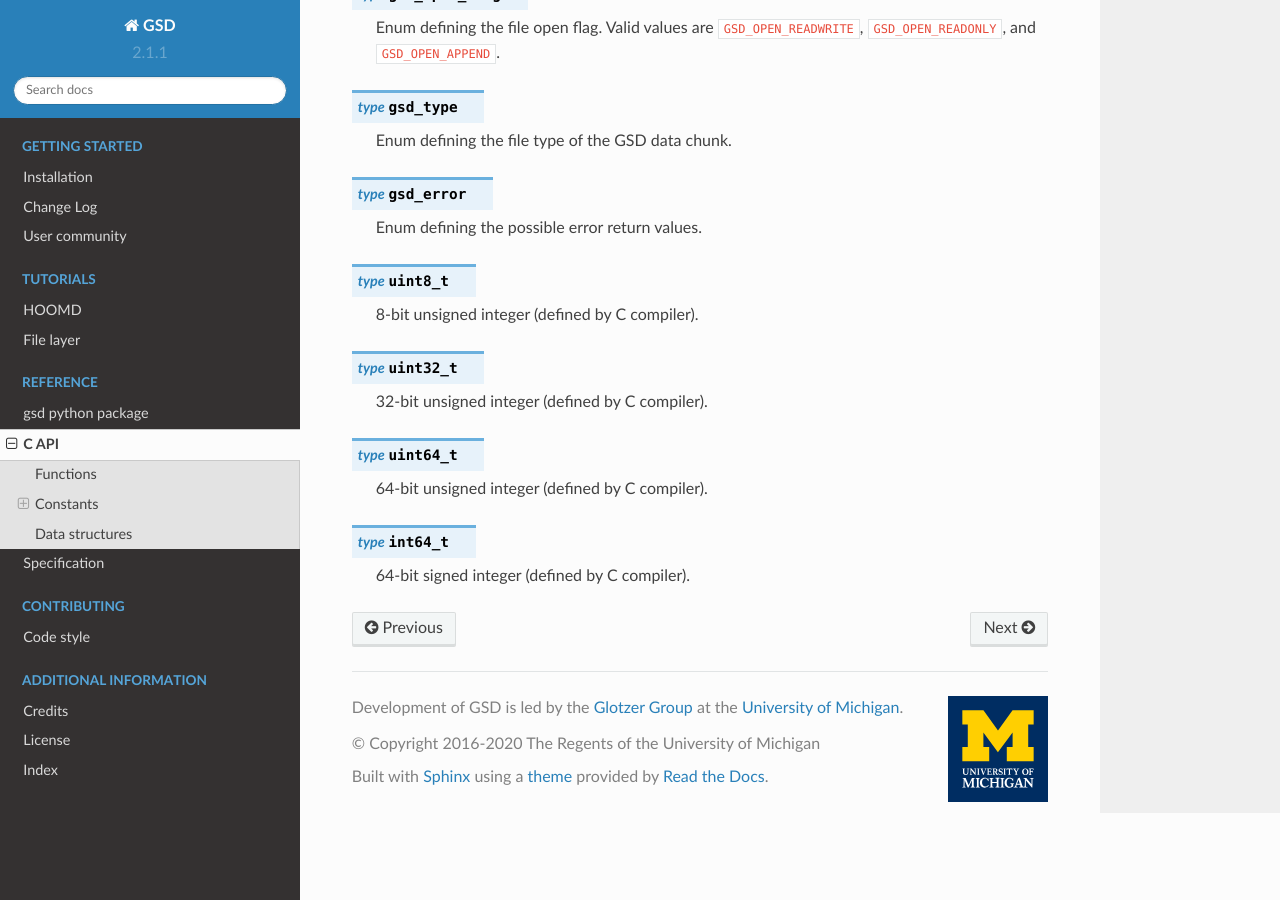
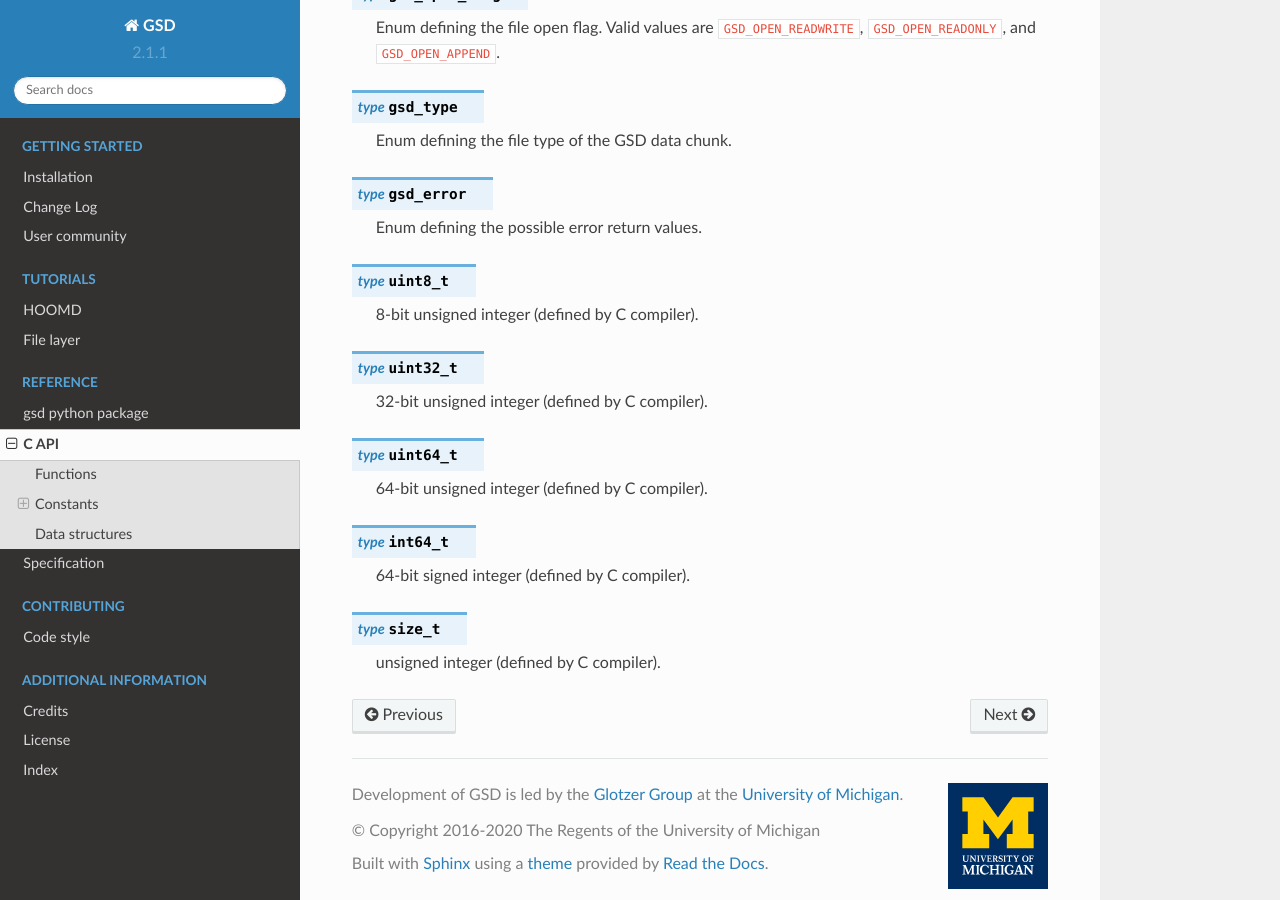
Before and after one commit to glotzerlab/gsd, a Sphinx documentation site: the page built from doc/c-api.rst, in a window 1280 px wide and 900 px high, scrolled down 8732 px. Built offline with Sphinx 7.4.7 and the Read the Docs theme 2.0.0, drawn with Linux system fonts in a browser that asks for light colours.

Commit message:
Fix style check errors

```diff
--- a/doc/c-api.rst
+++ b/doc/c-api.rst
@@ -465,3 +465,7 @@ Data structures
 .. c:type:: int64_t
 
     64-bit signed integer (defined by C compiler).
+
+.. c:type:: size_t
+
+    unsigned integer (defined by C compiler).
```
Also changed, not shown: 1 other file.
